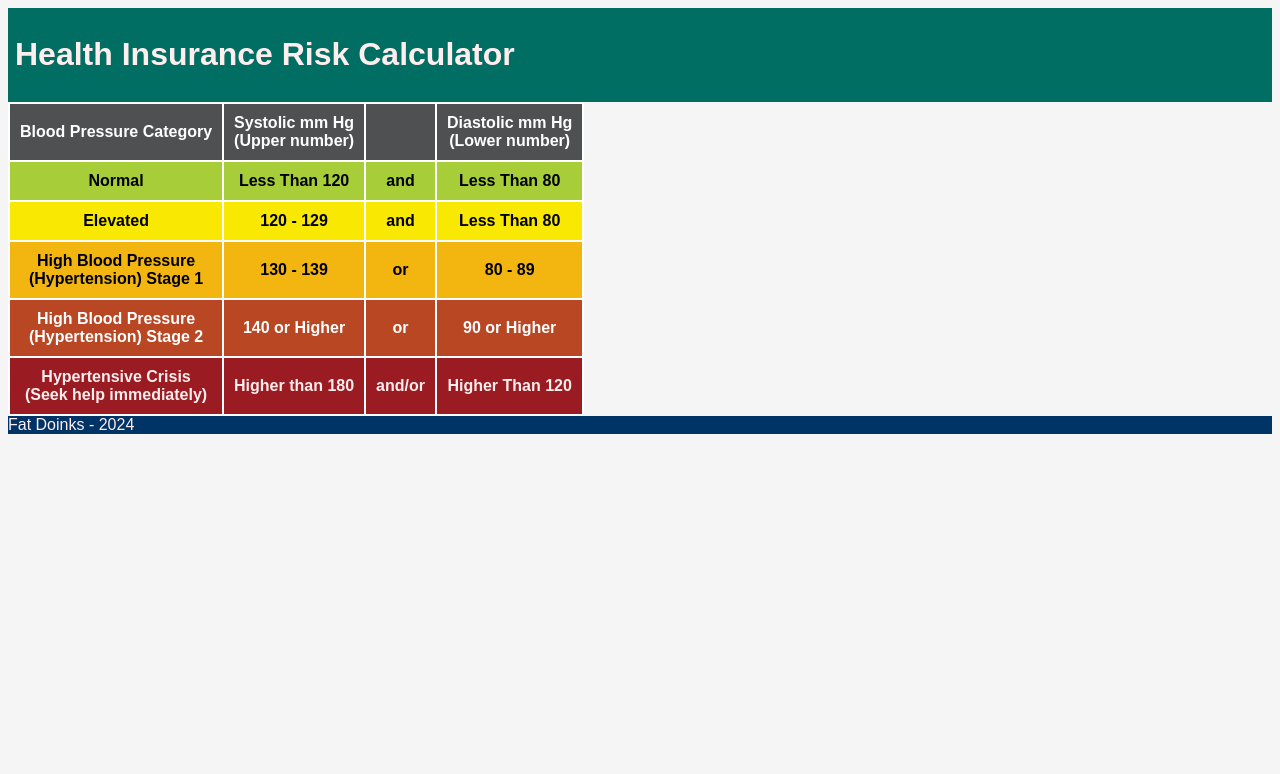
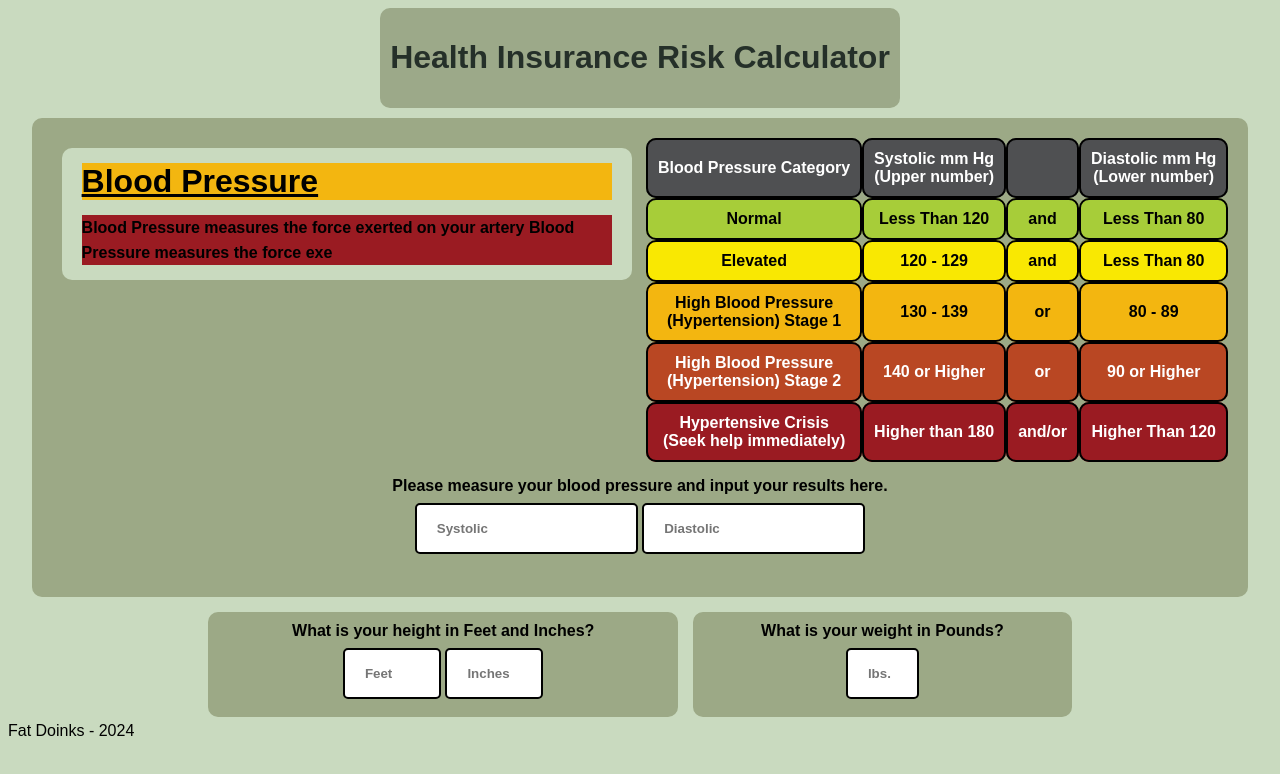
Before and after one commit to getting-to-know-each-other-team/health-insurance-risk-calculator-static, a plain HTML site: page index.html in a window 1280 px wide. Drawn offline with Linux system fonts and the light colour scheme.

Commit message:
Improved HTML/CSS

```diff
--- a/index.css
+++ b/index.css
@@ -1,54 +1,146 @@
 body {
     font-family: Arial, Helvetica, sans-serif;
-    color: #ffeeee;
-    background-color: #F5F5F5;
+    background-color: #C9DABF;
 }
 
 header {
-    left: 0;
-    top: 0;
-    background-color: #006e62;
-    padding: 7px;
+    text-align: center;
+    background-color: #9CA989;
+    padding: 10px 10px;
+    border-radius: 10px;
+    width: fit-content;
+    margin: auto;
 
+    color: #253029;
+    & h1 {
+        text-align: center;
+    }
 }
 
 footer {
-    background-color: #003366;
+    background-color: #C9DABF;
 }
 
-table {
-    border: 2px solid white;
-    border-collapse: collapse;
+#bp-section {
+    text-align: center;
+    width: fit-content;
+    margin: 10px auto;
+    text-wrap: wrap;
+    background-color: #9CA986;
+    padding: 20px;
+    border-radius: 10px;
+    & .bp-text {
+        vertical-align: top;
+        color: black;
+        font-weight: bold;
+        display: inline-block;
+        background-color: #C9DABF;
+        max-width: fit-content;
+        border-radius: 10px;
+        margin: 10px;
+        padding: 0 10px;
+        & h1 {
+            text-decoration: underline;
+            font-size: xx-large;
+            text-align: left;
+            margin: 15px 10px;
+            background-color: #f3b610;
+        }
+        & p {
+            background-color: #9a1b22;
+            text-align: left;
+            line-height: 25px;
+            text-wrap: wrap;
+            max-width: 530px;
+            margin: 15px 10px;
+        }
+    }
+    & table {
+        display: inline-block;
+        border: transparent;
         border-spacing: 0;
         text-align: center;
         font-weight: bold;
-}
-
-.row0 {
+        vertical-align: top;
+        & .row0 {
             background-color: #4f5052;
             color: white;
         }
-.row1 {
+        & .row1 {
             background-color: #a7cd39;
             color: black;
         }
-.row2 {
+        & .row2 {
             background-color: #f9e802;
             color: black;
         }
-.row3 {
+        & .row3 {
             background-color: #f3b610;
             color: black;
         }
-.row4 {
+        & .row4 {
             background-color: #b94723;
             color: white;
         }
-.row5 {
+        & .row5 {
             background-color: #9a1b22;
+            color: white;
+        }
+        & th, td {
+            border: 2px solid black;
+            padding: 10px 10px;
+            border-radius: 10px;
+            text-align: center;
+        }
+    }
+    & #bp-form {
+        padding: 10px;
+        margin: 5px;
+        & label {
+            color: black;
+            font-weight: bold;
+        }
+        & input {
+            padding: 16px 20px;
+            margin: 8px 0;
+            border: 2px solid black;
+            border-radius: 5px;
+            font-weight: bolder;
+        }
+    }
 }
 
-th, td {
-    border: 2px solid white;
-    padding: 10px 10px;
+.input-box {
+    text-align: center;
+    & form {
+        background-color: #9CA986;
+        display: inline-block;
+        padding: 10px;
+        text-wrap: nowrap;
+        box-sizing:border-box;
+        width: 30%;
+        min-width: fit-content;
+        border-radius: 10px;
+        margin: 5px;
+        & label {
+            color: black;
+            font-weight: bold;
         }
+        & input {
+            width: 12%;
+            padding: 16px 20px;
+            margin: 8px 0;
+            border: 2px solid black;
+            border-radius: 5px;
+            font-weight: bolder;
+        }
+        & #height-form {
+            display: inline-block;
+            text-align: center;
+        }
+        & #weight-form {
+            display: inline-block;
+            text-align: center;
+        }
+    }
+}
--- a/index.html
+++ b/index.html
@@ -7,41 +7,57 @@
 </head>
 
 <body>
+
+<!--The top box on the page.-->
 <header>
     <h1>Health Insurance Risk Calculator</h1>
 </header>
 
+<!--The box that contains the bp-text box, table, and blood pressure input forms-->
+<section id="bp-section">
+    <!--Breif explanation of blood pressure / systolic and diastolic-->
+    <div class="bp-text">
+        <h1>Blood Pressure</h1>
+        <p>Blood Pressure measures the force exerted on your artery Blood Pressure measures the force exe</p>
+    </div>
+    <!--Table with all categories of blood pressure-->
     <table>
+        <!--Gray row on table-->
         <tr class="row0">
             <th>Blood Pressure Category</th>
             <th>Systolic mm Hg<br>(Upper number)</th>
             <th>  </th>
             <th>Diastolic mm Hg<br>(Lower number)</th>
         </tr>
+        <!--Green row on table-->
         <tr class="row1">
             <td>Normal</td>
             <td>Less Than 120</td>
             <td>and</td>
             <td>Less Than 80</td>
         </tr>
+        <!--Yellow row on table-->
         <tr class="row2">
             <td>Elevated</td>
             <td>120 - 129</td>
             <td>and</td>
             <td>Less Than 80</td>
         </tr>
+        <!--Orange row on table-->
         <tr class="row3">
             <td>High Blood Pressure<br>(Hypertension) Stage 1</td>
             <td>130 - 139</td>
             <td>or</td>
             <td>80 - 89</td>
         </tr>
+        <!--Dark orange row on table-->
         <tr class="row4">
             <td>High Blood Pressure<br>(Hypertension) Stage 2</td>
             <td>140 or Higher</td>
             <td>or</td>
             <td>90 or Higher</td>
         </tr>
+        <!--Red row on table-->
         <tr class="row5">
             <td>Hypertensive Crisis<br>(Seek help immediately)</td>
             <td>Higher than 180</td>
@@ -49,7 +65,34 @@
             <td>Higher Than 120</td>
         </tr>
     </table>
+    <!--Systolic/Diastolic input forms below both the text and table boxes-->
+    <form id="bp-form">
+        <label>Please measure your blood pressure and input your results here.</label><br>
+        <input type="text" id="systolic" placeholder="Systolic">
+        <input type="text" id="diastolic" placeholder="Diastolic">
+    </form>
+</section>
 
+<!--div input-box contains both height and weight input forms-->
+<div class="input-box">
+<form>
+    <!--Separated height-form and weight-form to make it easier to differentiate later-->
+    <div id="height-form">
+        <label>What is your height in Feet and Inches?</label><br>
+        <input type="text" id="feet" placeholder="Feet">
+        <input type="text" id="inches" placeholder="Inches">
+    </div>
+</form>
+
+<form>
+    <div id="weight-form">
+        <label>What is your weight in Pounds?</label><br>
+        <input type="text" id="pounds" placeholder="lbs.">
+    </div>
+</form>
+</div>
+
+<!--very bottom team mark-->
 <footer>Fat Doinks - 2024</footer>
 </body>
 </html>
```
Lines whose indentation alone changed are shown as unchanged.
